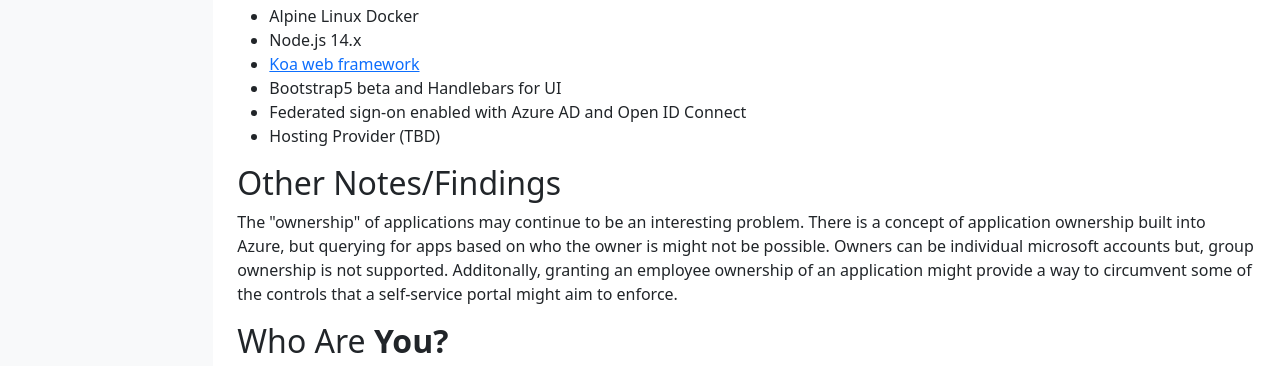
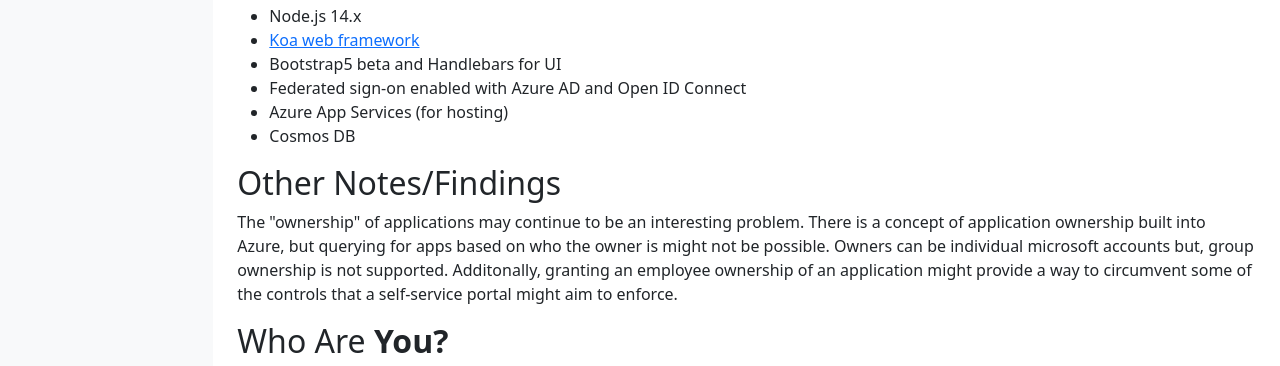
Before and after one commit to briansimoni/service-meow, a website: page views/index.html in a window 1280 px wide. Shown: the part 693-1059 px from the top of the page. Drawn offline with nearby package versions, Linux system fonts and the light colour scheme; files that its build step writes are made by us from their sources.

```diff
--- a/package.json
+++ b/package.json
@@ -3,9 +3,6 @@
   "version": "1.0.0",
   "description": "",
   "main": "app.js",
-  "scripts": {
-    "test": "echo \"Error: no test specified\" && exit 1"
-  },
   "keywords": [],
   "author": "Brian Simoni",
   "license": "MIT",
--- a/views/index.html
+++ b/views/index.html
@@ -32,12 +32,12 @@
 
   <h2>Tech Stack</h2>
   <ul>
-    <li>Alpine Linux Docker</li>
     <li>Node.js 14.x</li>
     <li><a href="https://koajs.com/">Koa web framework</a></li>
     <li>Bootstrap5 beta and Handlebars for UI</li>
     <li>Federated sign-on enabled with Azure AD and Open ID Connect</li>
-    <li>Hosting Provider (TBD)</li>
+    <li>Azure App Services (for hosting)</li>
+    <li>Cosmos DB</li>
   </ul>
 
   <h2>Other Notes/Findings</h2>
```
